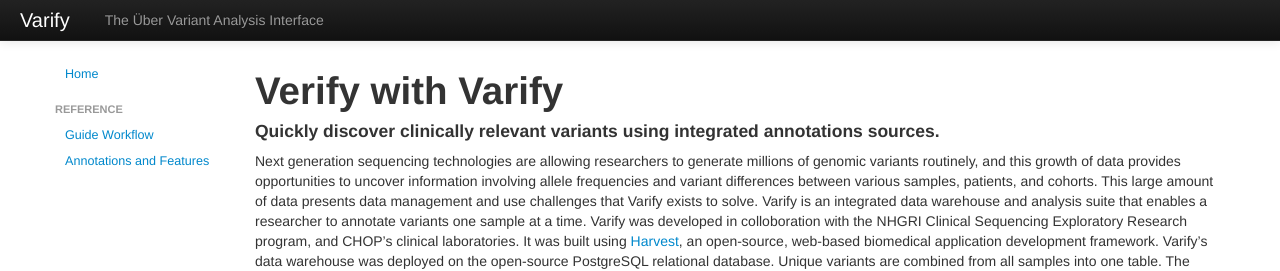
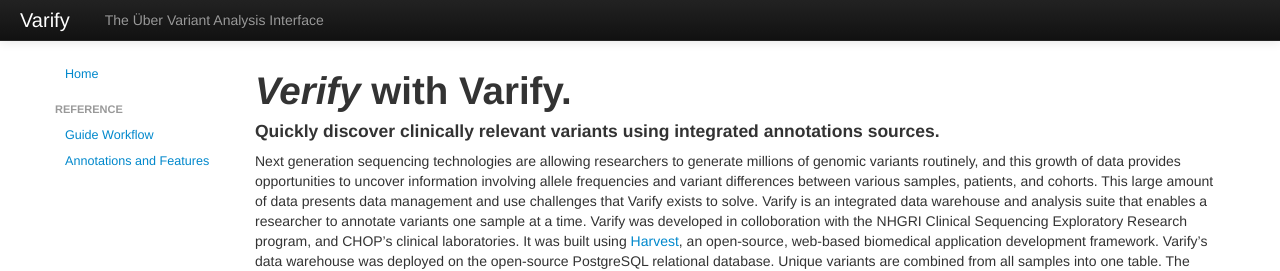
Before and after one commit to chop-dbhi/varify-site, a Jekyll site: the page built from index.md, in a window 1280 px wide. Shown: the top 271 px of the page. Built offline with Jekyll 4.4.1, drawn with Linux system fonts in a browser that asks for light colours; Markdown is read by kramdown in place of the engine named in the settings; a style sheet for code colours, icons or effects is not loaded.

Commit message:
Update title

```diff
--- a/index.md
+++ b/index.md
@@ -4,7 +4,7 @@
 order: 1
 ---
 
-# Verify with Varify
+# <i>Verify</i> with Varify.
 #### Quickly discover clinically relevant variants using integrated annotations sources.
 
 Next generation sequencing technologies are allowing researchers to generate millions of genomic
```
